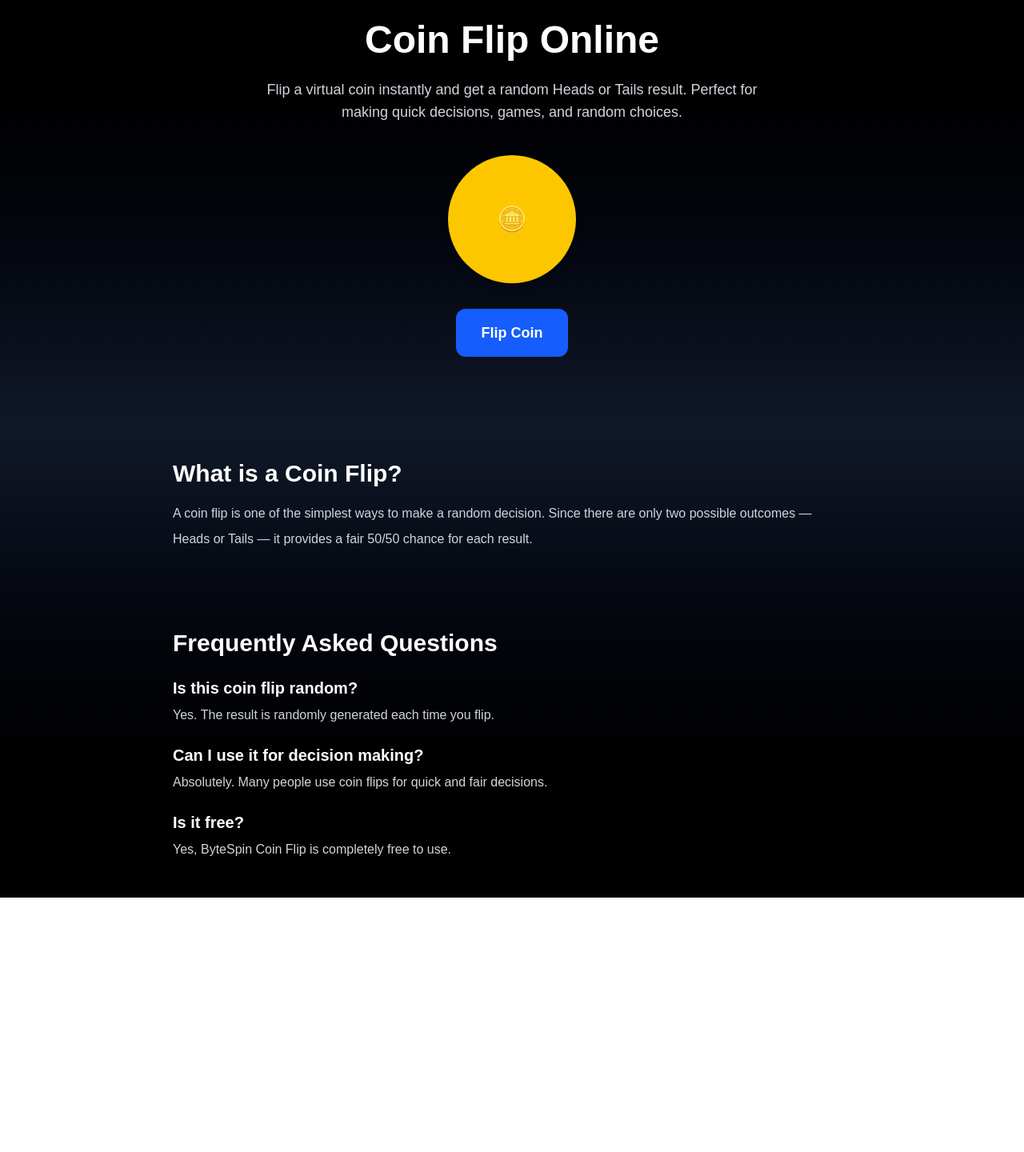
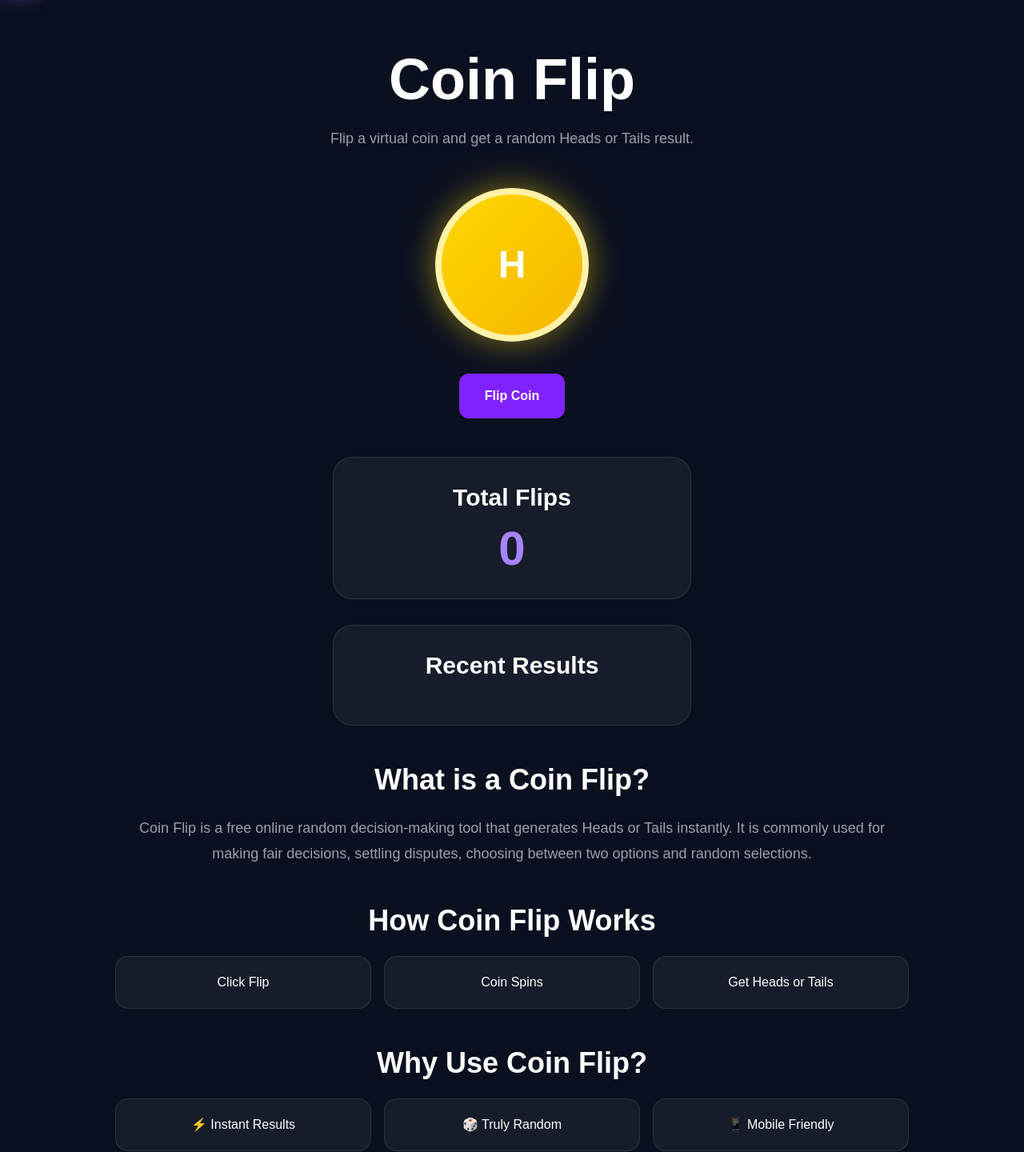
Before and after one commit to bytecraftstudioin/bytespin, a Next.js app: page /coin-flip in a window 1280 px wide. Shown: the part 54-1494 px from the top of the page at 80% size. Before the commit the page ends 1176 px from the top, so only its background shows below. Built offline with nearby package versions, Linux system fonts and the light colour scheme.

Commit message:
Add some features in flip coin

```diff
--- a/app/coin-flip/layout.tsx
+++ b/app/coin-flip/layout.tsx
@@ -1,12 +1,12 @@
 import type { Metadata } from "next";
 
 export const metadata: Metadata = {
-  title: "Coin Flip Online | ByteSpin",
+  title: "Coin Flip Online ",
   description:
-    "Free online coin flip tool. Instantly flip a virtual coin and get Heads or Tails.",
+    "Flip a virtual coin online and get random Heads or Tails results instantly. Free online coin flip tool.",
 };
 
-export default function CoinFlipLayout({
+export default function Layout({
   children,
 }: {
   children: React.ReactNode;
--- a/app/coin-flip/page.tsx
+++ b/app/coin-flip/page.tsx
@@ -1,108 +1,235 @@
 "use client";
 
-import { useState } from "react";
+import { useState, useRef } from "react";
+import Navbar from "@/components/layout/Navbar";
 
 export default function CoinFlipPage() {
   const [result, setResult] = useState("");
-  const [isFlipping, setIsFlipping] = useState(false);
+  const [rotation, setRotation] = useState(0);
+  const [flipping, setFlipping] = useState(false);
+   const [history, setHistory] = useState<string[]>([]);
+   const [totalFlips, setTotalFlips] = useState(0);
 
+const audioRef = useRef<HTMLAudioElement | null>(null);
   const flipCoin = () => {
-    setIsFlipping(true);
+    if (flipping) return;
+audioRef.current?.play();
+    setFlipping(true);
+
+    const isHeads = Math.random() < 0.5;
+
+    const spins = 5;
+    const finalRotation =
+      rotation +
+      spins * 360 +
+      (isHeads ? 0 : 180);
+
+    setRotation(finalRotation);
 
     setTimeout(() => {
-      const outcomes = ["Heads", "Tails"];
-      const randomResult =
-        outcomes[Math.floor(Math.random() * outcomes.length)];
+      const newResult = isHeads
+  ? "Heads"
+  : "Tails";
 
-      setResult(randomResult);
-      setIsFlipping(false);
-    }, 1000);
+setResult(newResult);
+
+setHistory(prev =>
+  [newResult, ...prev].slice(0, 10)
+);
+setTotalFlips(prev => prev + 1);
+      setFlipping(false);
+    }, 2500);
   };
 
+
   return (
-    <main className="min-h-screen bg-gradient-to-b from-black via-gray-900 to-black text-white">
-      <section className="max-w-4xl mx-auto px-6 py-20 text-center">
-        <h1 className="text-5xl font-bold mb-6">
-          Coin Flip Online
+   <main className="min-h-screen bg-[#0b1020] text-white">
+
+  <Navbar />
+
+  <section className="flex flex-col items-center text-center px-4 pt-16 pb-20">
+
+  <audio
+      ref={audioRef}
+      src="/sounds/coin-flip.mp3"
+    />
+
+     <h1 className="text-5xl sm:text-6xl md:text-7xl font-black mb-6">
+        Coin Flip
       </h1>
 
-        <p className="text-gray-300 text-lg max-w-2xl mx-auto mb-10">
-          Flip a virtual coin instantly and get a random Heads or Tails result.
-          Perfect for making quick decisions, games, and random choices.
+      <p className="text-gray-400 text-lg max-w-2xl mb-12">
+        Flip a virtual coin and get a random Heads or Tails result.
       </p>
 
-        <div className="flex flex-col items-center">
       <div
-            className={`w-40 h-40 rounded-full bg-yellow-400 text-black flex items-center justify-center text-3xl font-bold shadow-lg mb-8 ${
-              isFlipping ? "animate-spin" : ""
-            }`}
+        style={{ perspective: "1200px" }}
+        className="mb-10"
       >
-            🪙
+        <div
+          className="relative w-48 h-48 transition-transform duration-[2500ms]"
+          style={{
+            transformStyle: "preserve-3d",
+            transform: `rotateY(${rotation}deg)`,
+          }}
+        >
+
+          {/* Heads */}
+
+          <div
+            className="absolute inset-0 rounded-full flex items-center justify-center text-5xl font-black"
+            style={{
+              backfaceVisibility: "hidden",
+              background:
+                "linear-gradient(135deg,#ffd700,#f5b700)",
+              border: "8px solid #fff2a8",
+              boxShadow:
+                "0 0 40px rgba(255,215,0,.5)",
+            }}
+          >
+            H
+          </div>
+
+          {/* Tails */}
+
+          <div
+            className="absolute inset-0 rounded-full flex items-center justify-center text-5xl font-black"
+            style={{
+              backfaceVisibility: "hidden",
+              transform: "rotateY(180deg)",
+              background:
+                "linear-gradient(135deg,#c0c0c0,#8a8a8a)",
+              border: "8px solid #e5e5e5",
+              boxShadow:
+                "0 0 40px rgba(255,255,255,.2)",
+            }}
+          >
+            T
+          </div>
+
+        </div>
       </div>
 
       <button
         onClick={flipCoin}
-            disabled={isFlipping}
-            className="bg-blue-600 hover:bg-blue-700 px-8 py-4 rounded-xl font-semibold text-lg transition"
+        disabled={flipping}
+        className="bg-violet-600 hover:bg-violet-700 px-8 py-4 rounded-xl font-bold"
       >
-            {isFlipping ? "Flipping..." : "Flip Coin"}
+        {flipping ? "Flipping..." : "Flip Coin"}
       </button>
 
-          {result && !isFlipping && (
-            <div className="mt-10">
-              <p className="text-gray-400 mb-2">Result</p>
-              <h2 className="text-4xl font-bold text-green-400">
+      {result && (
+        <div className="mt-8 text-center">
+          <p className="text-gray-400">
+            Result
+          </p>
+
+          <h2 className="text-4xl font-black mt-2">
             {result}
           </h2>
         </div>
       )}
+
+      <div className="w-full max-w-md mt-12 space-y-8">
+
+  <div className="bg-white/5 backdrop-blur-md border border-white/10 rounded-3xl p-8 text-center">
+    <h3 className="text-3xl font-bold mb-4">
+      Total Flips
+    </h3>
+
+    <p className="text-6xl font-black text-violet-400">
+      {totalFlips}
+    </p>
+  </div>
+
+  <div className="bg-white/5 backdrop-blur-md border border-white/10 rounded-3xl p-8">
+
+    <h3 className="text-3xl font-bold mb-6 text-center">
+      Recent Results
+    </h3>
+
+    <div className="space-y-4">
+
+      {history.map((item, index) => (
+        <div
+          key={index}
+          className="flex justify-between items-center bg-white/5 rounded-2xl px-5 py-4"
+        >
+          <span className="text-gray-400">
+            #{history.length - index}
+          </span>
+
+          <span className="font-bold">
+            {item}
+          </span>
+        </div>
+      ))}
+
+    </div>
+
+  </div>
+
+</div>
+
+
+<div className="max-w-5xl mx-auto px-4 py-12 space-y-12">
+
+  <section>
+    <h2 className="text-3xl md:text-4xl font-bold mb-6">
+      What is a Coin Flip?
+    </h2>
+
+    <p className="text-gray-400 leading-8 text-lg">
+      Coin Flip is a free online random decision-making tool that generates
+      Heads or Tails instantly. It is commonly used for making fair decisions,
+      settling disputes, choosing between two options and random selections.
+    </p>
+  </section>
+
+  <section>
+    <h2 className="text-3xl md:text-4xl font-bold mb-6">
+      How Coin Flip Works
+    </h2>
+
+    <div className="grid md:grid-cols-3 gap-4">
+
+      <div className="bg-white/5 rounded-2xl p-5 border border-white/10">
+        Click Flip
+      </div>
+
+      <div className="bg-white/5 rounded-2xl p-5 border border-white/10">
+        Coin Spins
+      </div>
+
+      <div className="bg-white/5 rounded-2xl p-5 border border-white/10">
+        Get Heads or Tails
+      </div>
+
     </div>
   </section>
 
-      <section className="max-w-4xl mx-auto px-6 py-12">
-        <h2 className="text-3xl font-bold mb-4">
-          What is a Coin Flip?
+  <section>
+    <h2 className="text-3xl md:text-4xl font-bold mb-6">
+      Why Use Coin Flip?
     </h2>
 
-        <p className="text-gray-300 leading-8">
-          A coin flip is one of the simplest ways to make a random decision.
-          Since there are only two possible outcomes — Heads or Tails —
-          it provides a fair 50/50 chance for each result.
-        </p>
+    <div className="grid sm:grid-cols-2 md:grid-cols-3 gap-4">
+
+      <div className="bg-white/5 rounded-2xl p-5 border border-white/10">
+        ⚡ Instant Results
+      </div>
+
+      <div className="bg-white/5 rounded-2xl p-5 border border-white/10">
+        🎲 Truly Random
+      </div>
+
+      <div className="bg-white/5 rounded-2xl p-5 border border-white/10">
+        📱 Mobile Friendly
+      </div>
+
+    </div>
   </section>
 
-      <section className="max-w-4xl mx-auto px-6 py-12">
-        <h2 className="text-3xl font-bold mb-6">
-          Frequently Asked Questions
-        </h2>
-
-        <div className="space-y-6">
-          <div>
-            <h3 className="font-semibold text-xl mb-2">
-              Is this coin flip random?
-            </h3>
-            <p className="text-gray-300">
-              Yes. The result is randomly generated each time you flip.
-            </p>
-          </div>
-
-          <div>
-            <h3 className="font-semibold text-xl mb-2">
-              Can I use it for decision making?
-            </h3>
-            <p className="text-gray-300">
-              Absolutely. Many people use coin flips for quick and fair decisions.
-            </p>
-          </div>
-
-          <div>
-            <h3 className="font-semibold text-xl mb-2">
-              Is it free?
-            </h3>
-            <p className="text-gray-300">
-              Yes, ByteSpin Coin Flip is completely free to use.
-            </p>
-          </div>
 </div>
 </section>
     </main>
```
Also changed, not shown: 1 other file (tests, documents, lock files or other folders). Lines whose indentation alone changed are shown as unchanged.
